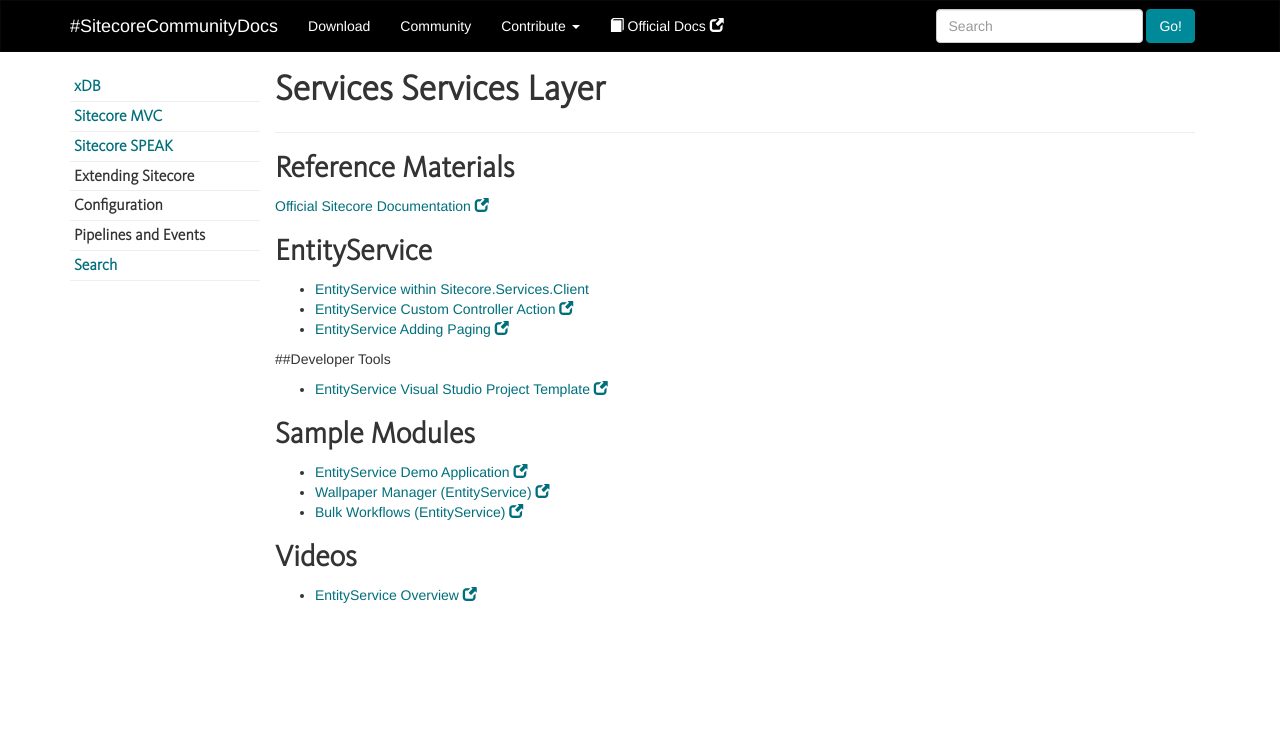
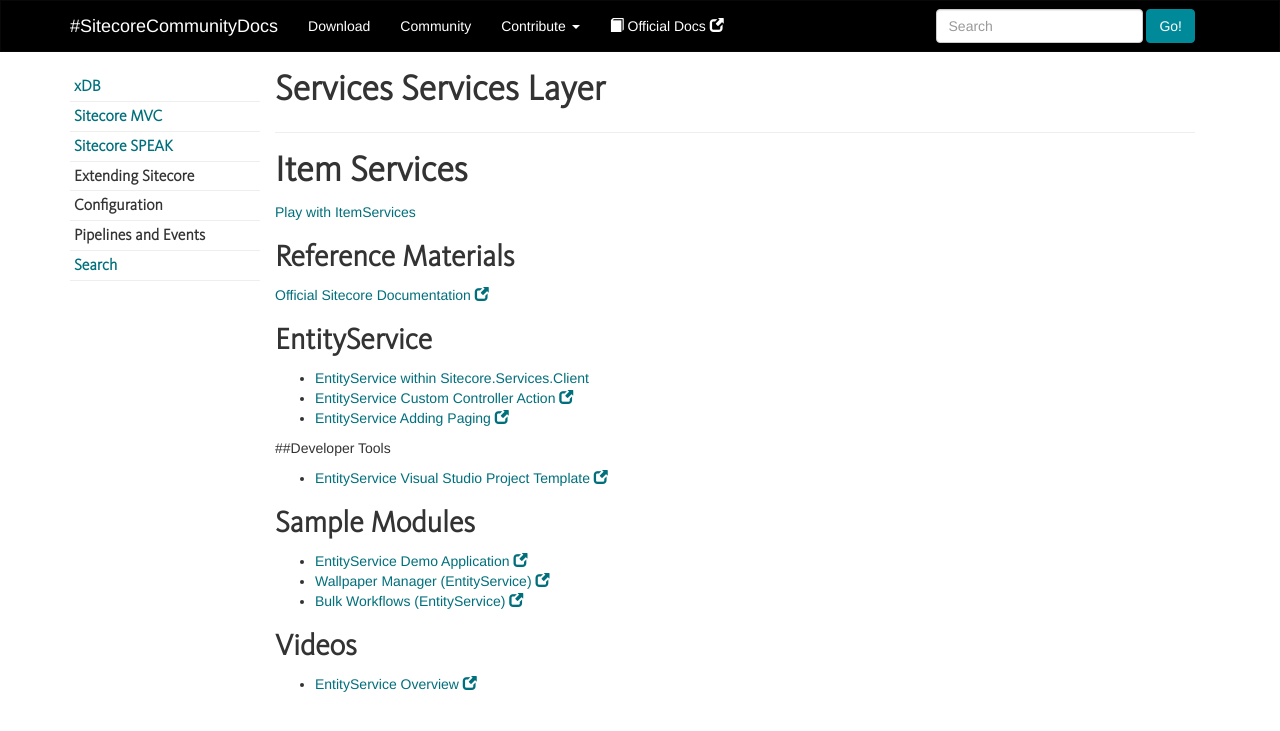
Before and after one commit to Sitecore-Community/docs, a Jekyll site: the page built from documentation/Sitecore Services Layer/index.md, in a window 1280 px wide. Shown: the top 731 px of the page. Built offline with Jekyll 4.4.1, drawn with Linux system fonts in a browser that asks for light colours; nearby versions of some CDN libraries; a script that is not in the unit is left out; comment, search, counter and statistics services are not loaded.

```diff
--- a/documentation/Sitecore Services Layer/index.md
+++ b/documentation/Sitecore Services Layer/index.md
@@ -2,6 +2,8 @@
 layout: default
 title: Services Services Layer
 ---
+# Item Services
+[Play with ItemServices]({{ site.baseurl }}/documentation/Sitecore Services Layer/Play with Item Services/)
 
 ## Reference Materials
 
```
